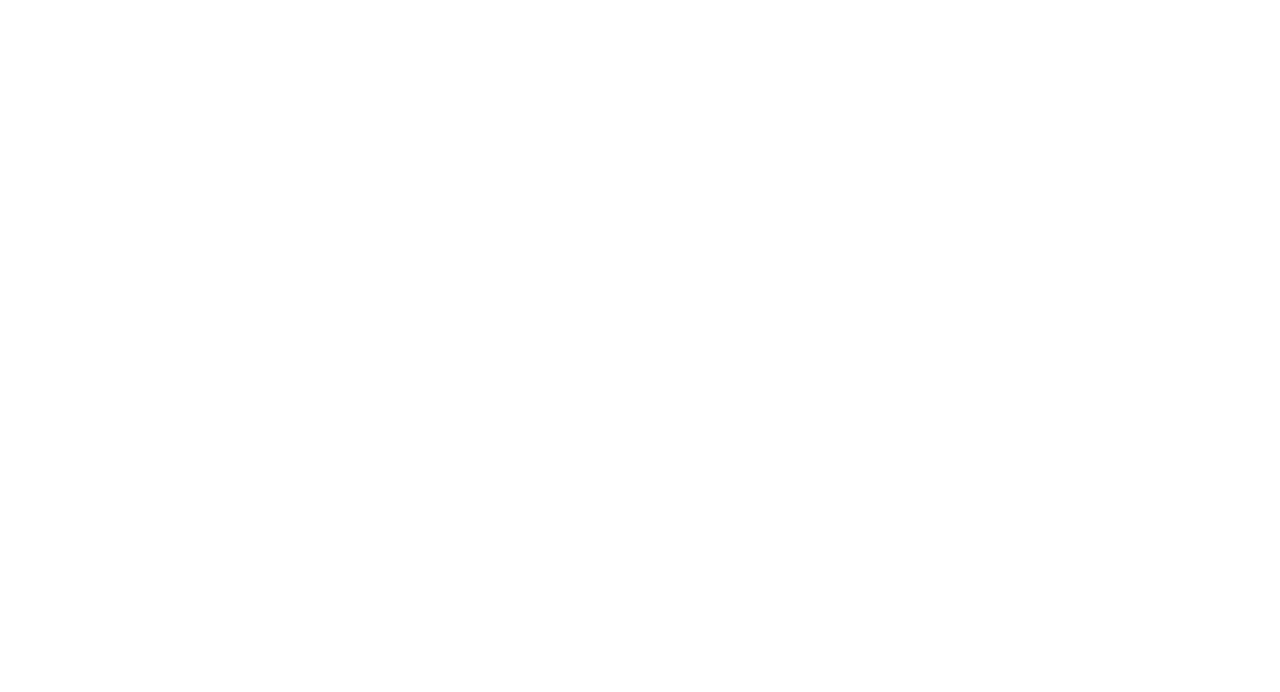
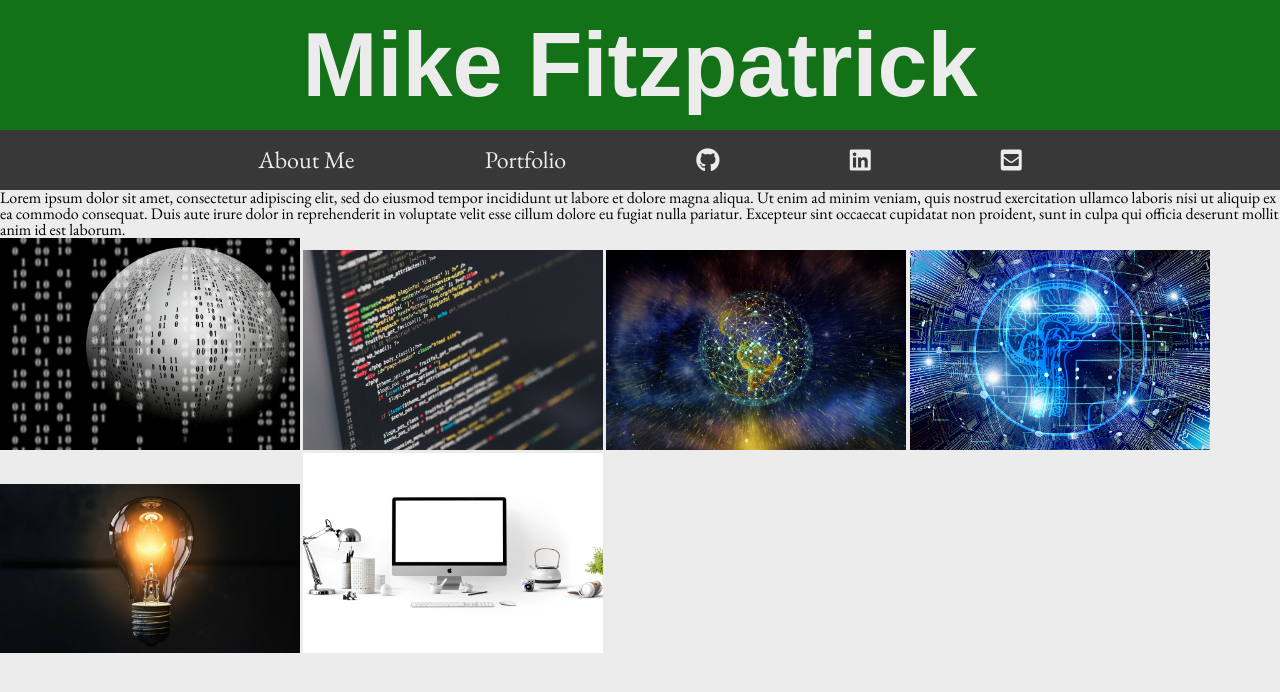
Before and after one commit to mlfitz2/Professional-Portfolio, a plain HTML site: page index.html in a window 1280 px wide. Drawn offline with nearby package versions, Linux system fonts and the light colour scheme; a web font is replaced by a local one.

Commit message:
Added header, navbar, placeholder for About Me, project links

```diff
--- a/index.html
+++ b/index.html
@@ -7,8 +7,51 @@
     <title>Mike Fitzpatrick</title>
     <link rel="stylesheet" href="reset.css">
     <link rel="stylesheet" href="style.css">
+    <link href="https://cdnjs.cloudflare.com/ajax/libs/font-awesome/5.13.0/css/all.min.css" rel="stylesheet">
+    <link rel="preconnect" href="https://fonts.googleapis.com">
+    <link rel="preconnect" href="https://fonts.gstatic.com" crossorigin>
+    <link href="https://fonts.googleapis.com/css2?family=EB+Garamond&display=swap" rel="stylesheet">
+    <link rel="preconnect" href="https://fonts.googleapis.com">
+    <link rel="preconnect" href="https://fonts.gstatic.com" crossorigin>
+    <link href="https://fonts.googleapis.com/css2?family=Genos:wght@100&display=swap" rel="stylesheet">
 </head>
+
 <body>
 
+    <header>
+        <h1>Mike Fitzpatrick</h1>
+    </header>
+
+    <!--Navbar here-->
+    <nav>
+        <ul class="nav-list">
+            <li><a href="#about-me" class="nav-link">About Me</a></li>
+            <li><a href="#portfolio-links" class="nav-link">Portfolio</a></li>
+            <li><a href="https://github.com/mlfitz2" target="_blank" class="nav-link"><i class="fab fa-github"></i></a></li>
+            <li><a href="https://www.linkedin.com/in/michael-fitzpatrick-6a7720119/" class="nav-link" target="_blank"><i class="fab fa-linkedin"></i></a></li>
+            <li><a href = "mailto: mlfitz2@gmail.com" class="nav-link"><i class="fas fa-envelope-square"></i></a></li>
+        </ul>
+    </nav>
+
+    <!--About Me section-->
+    <section class="about-me" id="about-me">
+        <!--Ideas for text: Where I live, current job, career goals, hobbies, family info-->
+        <p>Lorem ipsum dolor sit amet, consectetur adipiscing elit, sed do eiusmod tempor incididunt ut labore et dolore magna aliqua. Ut enim ad minim veniam, quis nostrud exercitation ullamco laboris nisi ut aliquip ex ea commodo consequat. Duis aute irure dolor in reprehenderit in voluptate velit esse cillum dolore eu fugiat nulla pariatur. Excepteur sint occaecat cupidatat non proident, sunt in culpa qui officia deserunt mollit anim id est laborum.</p>
+    </section>
+
+    <!--Bulk of the page goes here, links to portfolio projects-->
+    <section class="portfolio-links" id="portfolio-links">
+        <a href="https://github.com/mlfitz2" class="portfolio-link" target="_blank"><img src="images/data-sphere.jpg" class="portfolio-thumbpic"></a>
+        <a href="https://github.com/mlfitz2" class="portfolio-link" target="_blank"><img src="images/code-closeup.jpg" class="portfolio-thumbpic"></a>
+        <a href="https://github.com/mlfitz2" class="portfolio-link" target="_blank"><img src="images/digital-globe.jpg" class="portfolio-thumbpic"></a>
+        <a href="https://github.com/mlfitz2" class="portfolio-link" target="_blank"><img src="images/digital-intelligence.jpg" class="portfolio-thumbpic"></a>
+        <a href="https://github.com/mlfitz2" class="portfolio-link" target="_blank"><img src="images/lightbulb.jpg" class="portfolio-thumbpic"></a>
+        <a href="https://github.com/mlfitz2" class="portfolio-link" target="_blank"><img src="images/white-minimalist-workspace.jpg" class="portfolio-thumbpic"></a>
+    </section>
+
+    <footer>
+        <!--What to put here? Just my name? The year?-->
+    </footer>
 </body>
+
 </html>
--- a/reset.css
+++ b/reset.css
@@ -6,6 +6,7 @@
 
 html {
   height: 100%;
+  width: 100%;
 }
 
 body {
--- a/style.css
+++ b/style.css
@@ -0,0 +1,60 @@
+:root {
+    --light-grey: #ececec;
+    --dark-grey: #383838;
+    --forest-green: #137217;
+}
+
+body {
+    font-family: 'EB Garamond', serif;
+    background-color: var(--light-grey);
+    width: 100%;
+}
+
+header {
+    width: 100%;
+    background-color: var(--forest-green);
+    color: var(--light-grey);
+    height: 130PX;
+    font-size: 90px;
+    display: flex;
+    justify-content: center;
+    align-items: center;
+}
+
+h1 {
+    font-family: 'Genos', sans-serif;
+    font-weight: bold;
+}
+
+nav {
+    width: 100%;
+    height: 60px;
+    background-color: var(--dark-grey);
+    display: flex;
+    justify-content: center;
+    align-items: center;
+    font-size: 1.5em;
+}
+
+.nav-list {
+    width: 80%;
+    display: flex;
+    flex-direction: row;
+    justify-content: space-evenly;
+}
+
+nav a:visited, a:link {
+    text-decoration: none;
+    color: var(--light-grey);
+    transition: all 400ms linear;
+}
+
+nav a:hover {
+    color: var(--forest-green);
+}
+
+
+
+.portfolio-thumbpic {
+    width: 300px;
+}
```
Also changed, not shown: images/code-closeup.jpg (added), images/creative-workspace.jpg (added), images/data-sphere.jpg (added), images/digital-globe.jpg (added), images/digital-intelligence.jpg (added), images/lightbulb.jpg (added), images/responsive-design-1.png (added), images/responsive-design-2.png (added), images/white-minimalist-workspace.jpg (added).
